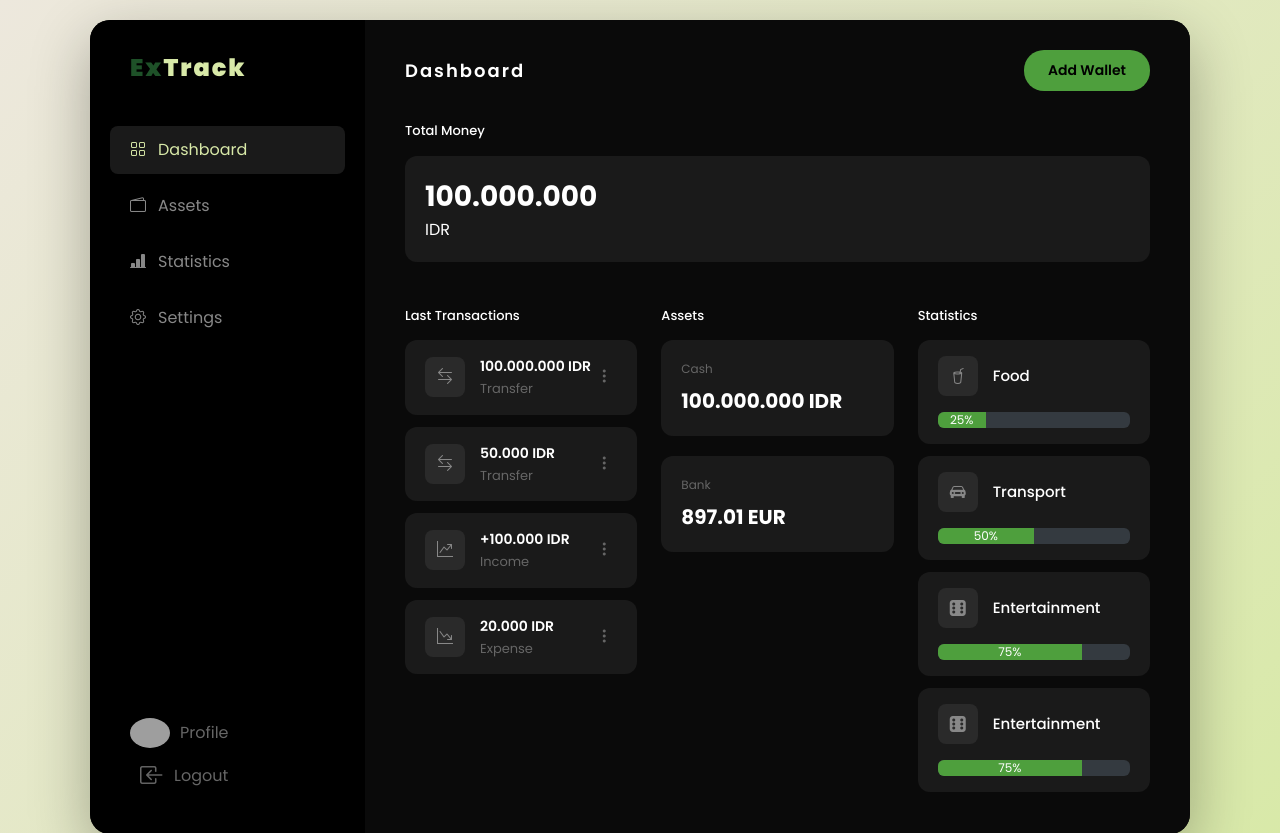
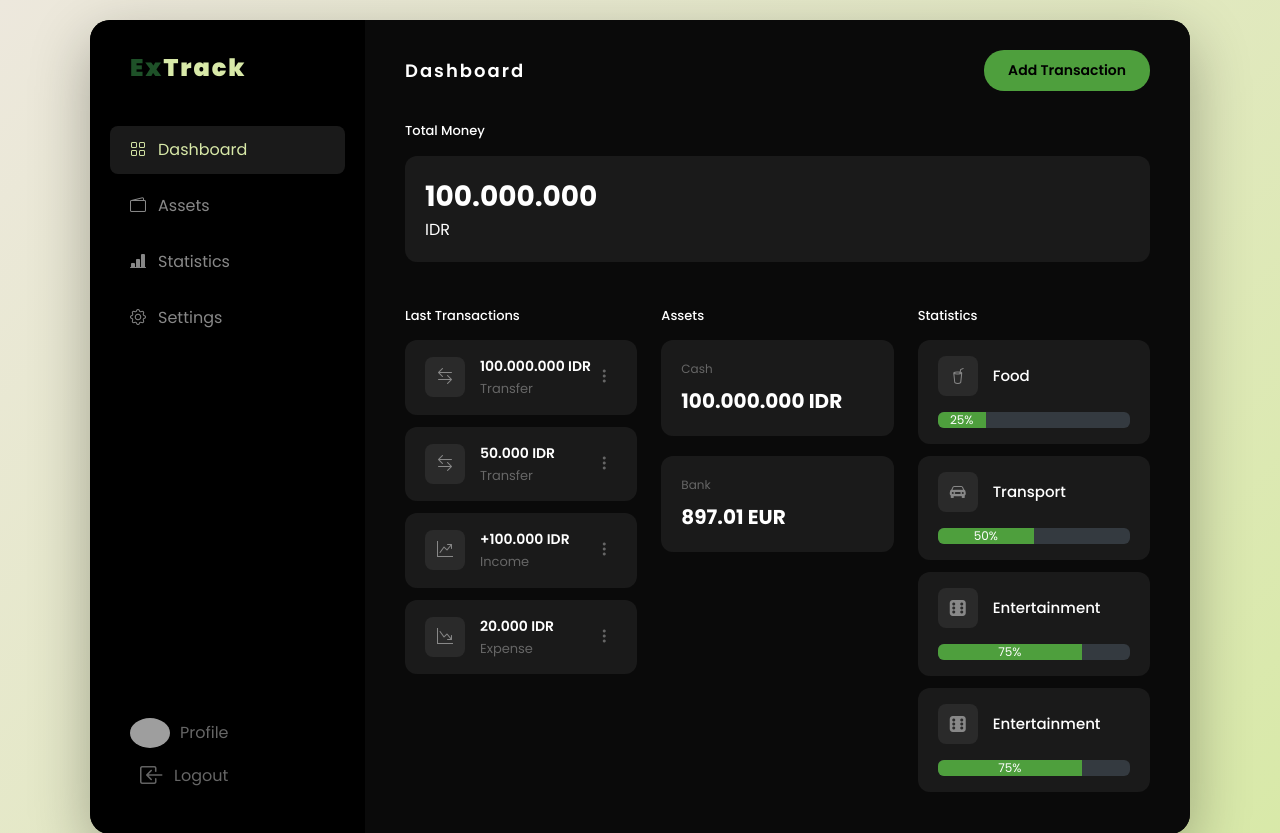
Before and after one commit to irfannazril/ExTrack, a PHP site: page / in a window 1280 px wide. Shown: the top 833 px of the page. Run offline with PHP 8.4, Linux system fonts and the light colour scheme; grey boxes are pictures that could not be loaded.

Commit message:
Mengubah tombol "Add Wallet" menjadi "Add Transaction"

```diff
--- a/public/index.php
+++ b/public/index.php
@@ -66,7 +66,7 @@
               <i class="bi bi-list"></i>
             </button>
             <div class="menu">Dashboard</div>
-            <button class="add-wallet-btn">Add Wallet</button>
+            <button class="add-wallet-btn">Add Transaction</button>
           </div>
 
           <!-- Total Money (Saldo)-->
```
